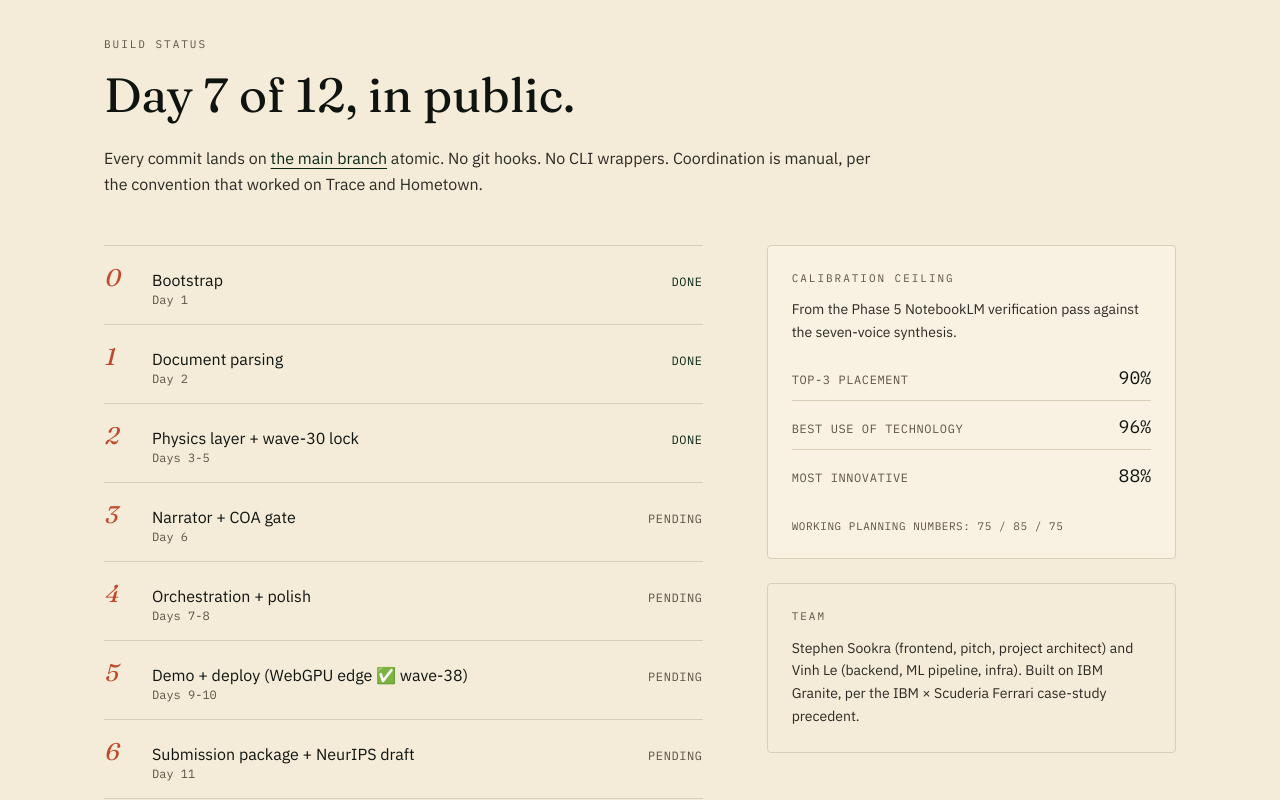
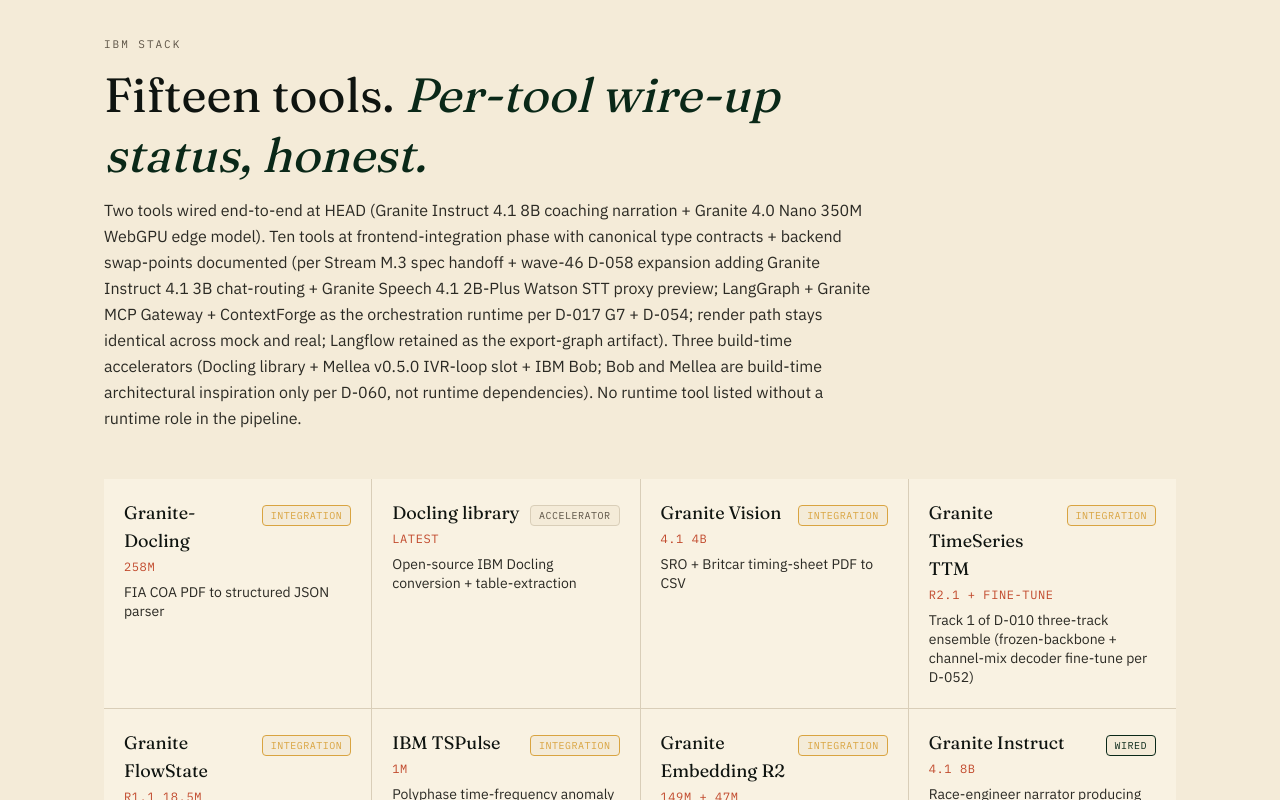
Before and after one commit to StephenSook/apex, a Next.js app in the folder app/frontend/: page / in a window 1280 px wide. Shown: the part 3700-4500 px from the top of the page. Built offline with nearby package versions, Linux system fonts and the light colour scheme; no server answers.

Commit message:
feat(landing): wave-46 Phase A1 remove BuildStatus section + Calibration-ceiling multi-track positioning + Day-counter H2 from /

```diff
--- a/app/frontend/app/page.tsx
+++ b/app/frontend/app/page.tsx
@@ -11,7 +11,6 @@
         <DriverContext />
         <Architecture />
         <Differentiators />
-        <BuildStatus />
         <StackBadges />
       </main>
       <SiteFooter />
@@ -488,118 +487,6 @@
 }
 
 /* -------------------------------------------------------------- */
-/* Build status                                                     */
-/* -------------------------------------------------------------- */
-function BuildStatus() {
-  const phases = [
-    { n: "0", label: "Bootstrap", day: "Day 1", state: "done" as const },
-    { n: "1", label: "Document parsing", day: "Day 2", state: "done" as const },
-    { n: "2", label: "Physics layer + wave-30 lock", day: "Days 3-5", state: "done" as const },
-    { n: "3", label: "Narrator + COA gate", day: "Day 6", state: "pending" as const },
-    { n: "4", label: "Orchestration + polish", day: "Days 7-8", state: "pending" as const },
-    { n: "5", label: "Demo + deploy (WebGPU edge ✅ wave-38)", day: "Days 9-10", state: "pending" as const },
-    { n: "6", label: "Submission package + NeurIPS draft", day: "Day 11", state: "pending" as const },
-    { n: "7", label: "Submit + multi-track", day: "Day 12 (2026-05-31)", state: "pending" as const },
-  ];
-
-  return (
-    <section
-      id="status"
-      className="border-b border-rule"
-      aria-labelledby="status-title"
-    >
-      <div className="mx-auto max-w-6xl px-6 py-20 lg:px-10 lg:py-24">
-        <div className="mb-12 flex flex-col gap-3 max-w-3xl">
-          <p className="apex-eyebrow">Build status</p>
-          <h2
-            id="status-title"
-            className="font-display text-4xl leading-tight text-ink sm:text-5xl"
-          >
-            Day 7 of 12, in public.
-          </h2>
-          <p className="text-base text-ink-soft leading-relaxed pt-2">
-            Every commit lands on{" "}
-            <Link
-              href="https://github.com/StephenSook/apex"
-              target="_blank"
-              rel="noopener noreferrer"
-              className="text-racing-green underline underline-offset-4 hover:text-accent"
-            >
-              the main branch
-            </Link>{" "}
-            atomic. No git hooks. No CLI wrappers. Coordination is manual, per the
-            convention that worked on Trace and Hometown.
-          </p>
-        </div>
-
-        <div className="grid gap-10 lg:grid-cols-12 lg:gap-16">
-          <ul className="lg:col-span-7 flex flex-col divide-y divide-rule border-y border-rule">
-            {phases.map((p) => (
-              <li
-                key={p.n}
-                className="grid grid-cols-[auto_1fr_auto] items-baseline gap-4 py-4"
-              >
-                <span className="font-display text-2xl italic text-accent w-8">
-                  {p.n}
-                </span>
-                <div className="flex flex-col">
-                  <span className="font-sans text-base text-ink">{p.label}</span>
-                  <span className="font-mono text-xs text-muted">{p.day}</span>
-                </div>
-                <span
-                  className={`font-mono text-xs uppercase tracking-wider ${
-                    p.state === "done"
-                      ? "text-racing-green"
-                      : "text-muted"
-                  }`}
-                >
-                  {p.state}
-                </span>
-              </li>
-            ))}
-          </ul>
-
-          <aside className="lg:col-span-5 flex flex-col gap-6">
-            <div className="rounded-sm border border-rule bg-paper-warm p-6">
-              <p className="apex-eyebrow">Calibration ceiling</p>
-              <p className="mt-3 text-sm text-ink-soft leading-relaxed">
-                From the Phase 5 NotebookLM verification pass against the
-                seven-voice synthesis.
-              </p>
-              <dl className="mt-5 grid gap-3 font-mono text-sm">
-                <Stat label="Top-3 placement" value="90%" />
-                <Stat label="Best Use of Technology" value="96%" />
-                <Stat label="Most Innovative" value="88%" />
-              </dl>
-              <p className="mt-5 font-mono text-[11px] uppercase tracking-wider text-muted">
-                Working planning numbers: 75 / 85 / 75
-              </p>
-            </div>
-            <div className="rounded-sm border border-rule p-6">
-              <p className="apex-eyebrow">Team</p>
-              <p className="mt-3 text-sm text-ink-soft leading-relaxed">
-                Stephen Sookra (frontend, pitch, project architect) and Vinh Le
-                (backend, ML pipeline, infra). Built on IBM Granite, per the
-                IBM × Scuderia Ferrari case-study precedent.
-              </p>
-            </div>
-          </aside>
-        </div>
-      </div>
-    </section>
-  );
-}
-
-function Stat({ label, value }: { label: string; value: string }) {
-  return (
-    <div className="flex items-baseline justify-between gap-4 border-b border-rule pb-2 last:border-b-0">
-      <dt className="text-xs uppercase tracking-wider text-muted">{label}</dt>
-      <dd className="text-lg text-ink font-mono tabular-nums">{value}</dd>
-    </div>
-  );
-}
-
-/* -------------------------------------------------------------- */
 /* Stack badges (IBM Granite tools)                                  */
 /* -------------------------------------------------------------- */
 function StackBadges() {
```
